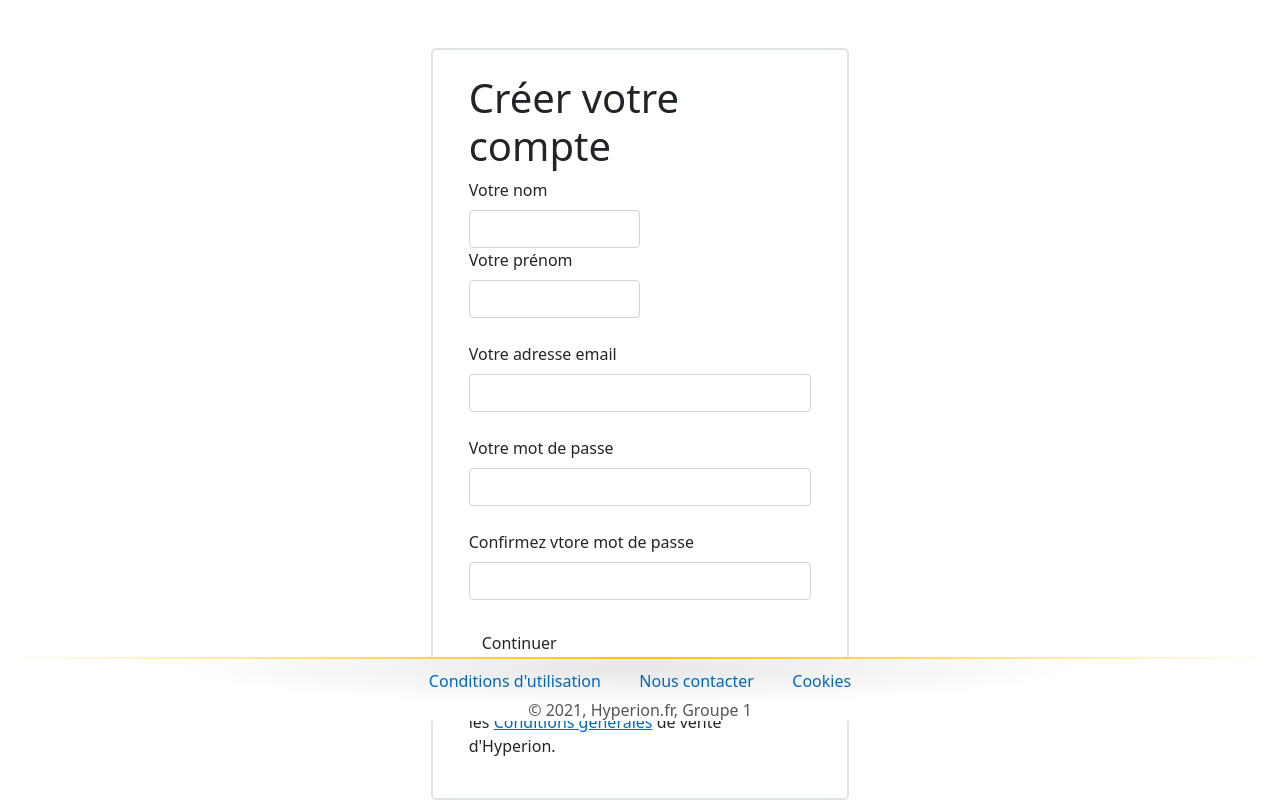
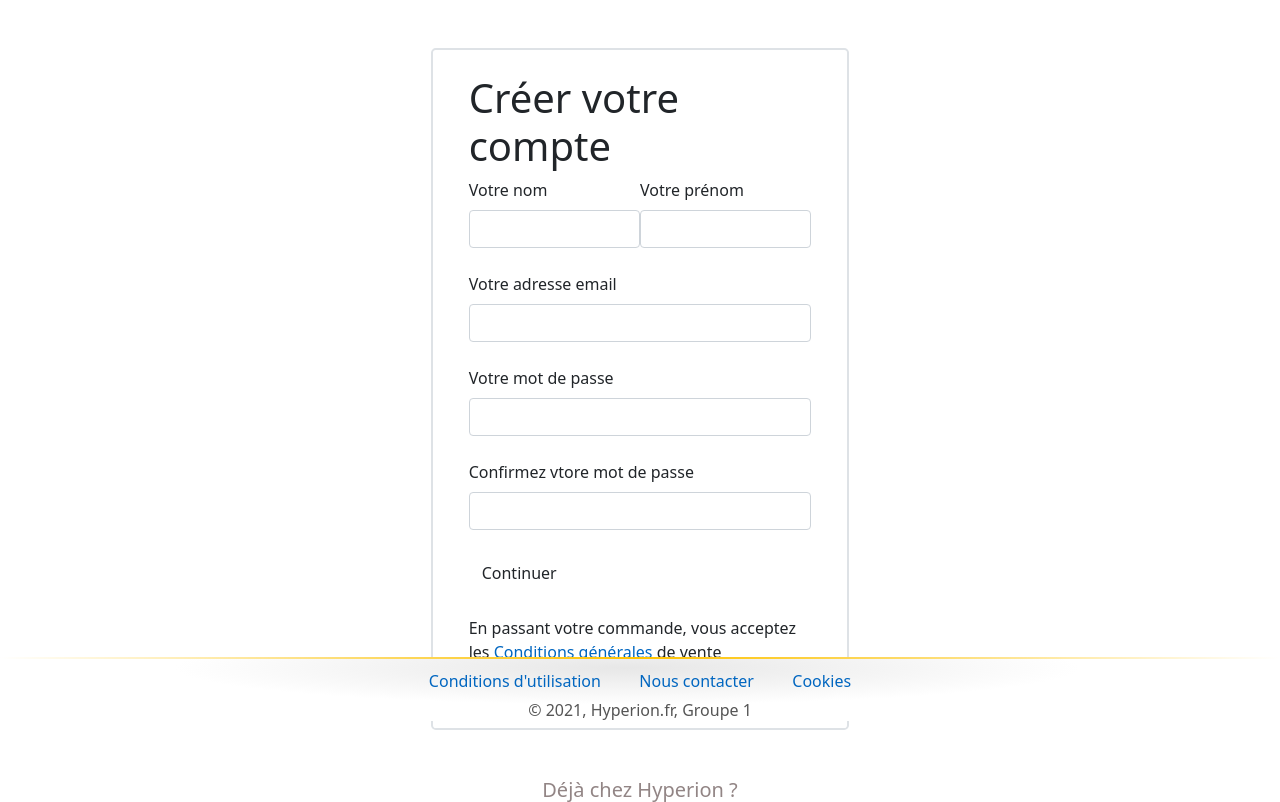
Before and after one commit to MacaronFR/Hyperion-WebSite, a PHP site: page /inscription in a window 1280 px wide. Shown: the part 79-881 px from the top of the page. Run offline with PHP 8.4, Linux system fonts and the light colour scheme.

Commit message:
inscription - mika

```diff
--- a/Views/inscription.php
+++ b/Views/inscription.php
@@ -4,7 +4,7 @@
     <div id="div_inscription" class="row col-6 col-lg-4 border border-2 rounded-3 py-4 px-4 align-self-center">
         <h1>Créer votre compte</h1>
         <form action="#" method="post">
-            <div class="form-row">
+            <div class="form-row d-flex">
                 <div class="form-group col-md-6">
                     <label for="family_name" class="form-label">Votre nom</label>
                     <input type="text" class="form-control" name="family_name">
```
